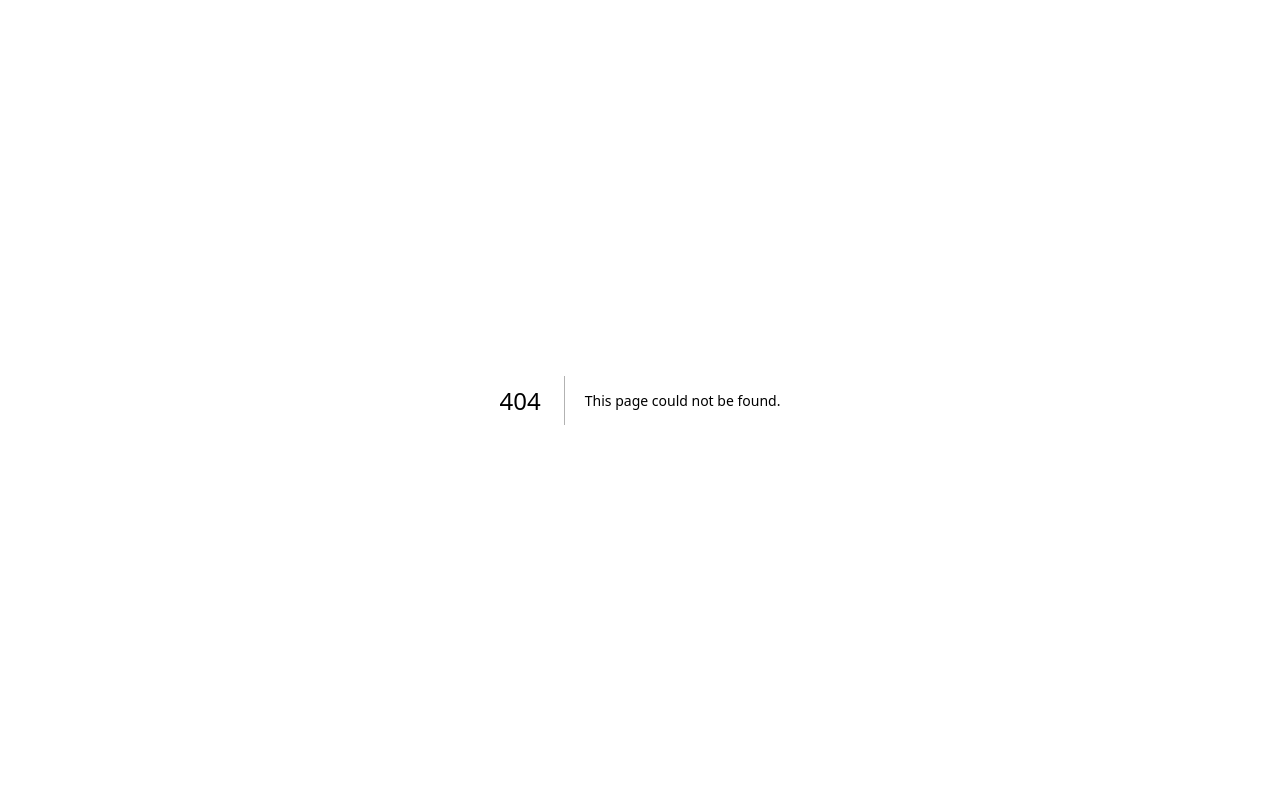
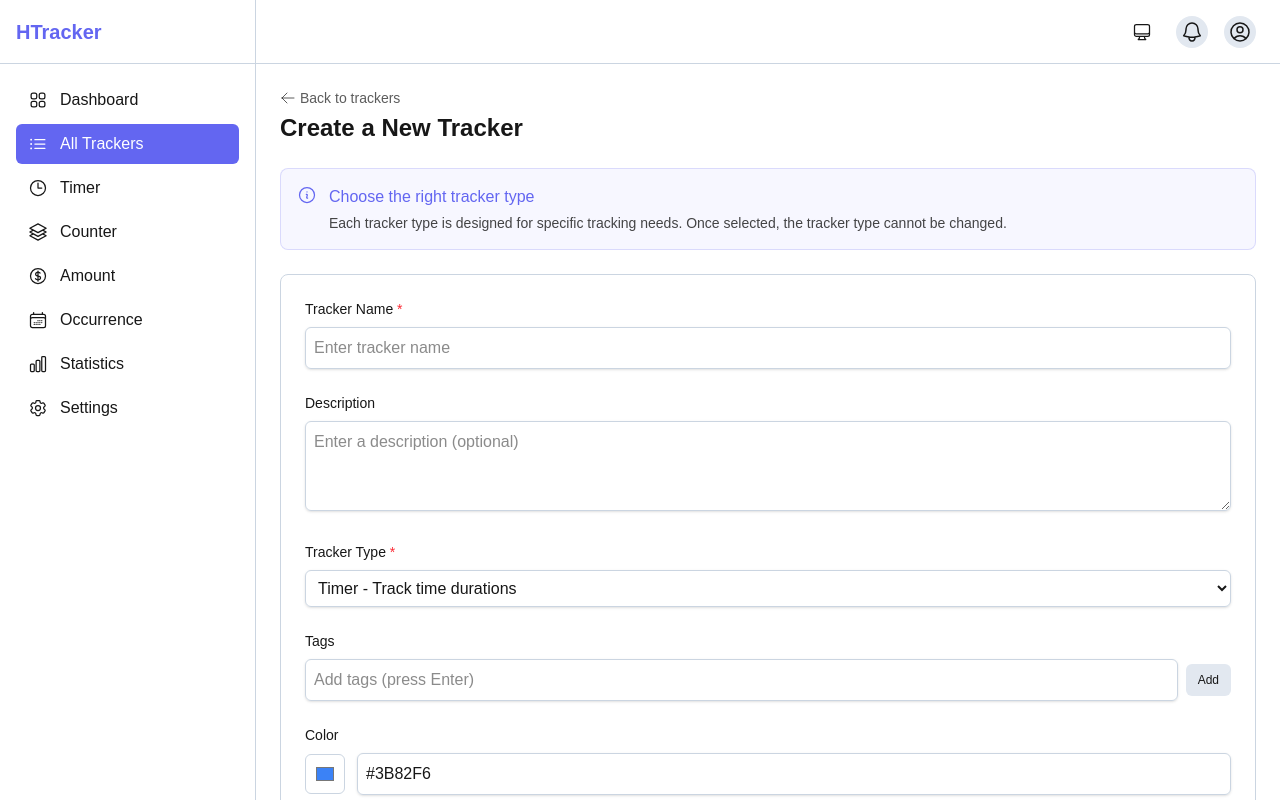
Before and after one commit to hareeshbabu82ns/htasker, a Next.js app: page /trackers/new in a window 1280 px wide. Before the commit this address had no page. Built offline with nearby package versions, Linux system fonts and the light colour scheme.

Commit message:
refactored app layout

```diff
--- a/app/dashboard/page.tsx
+++ b/app/(secured)/dashboard/page.tsx
@@ -50,10 +50,10 @@ export default async function DashboardPage() {
           Track your time, count anything, monitor expenses, or record occurrences - all in one place.
         </p>
         <div className="flex flex-wrap gap-4">
-          <Link href="/dashboard/trackers/new" passHref>
+          <Link href="/trackers/new" passHref>
             <Button>Create New Tracker</Button>
           </Link>
-          <Link href="/dashboard/trackers" passHref>
+          <Link href="/trackers" passHref>
             <Button variant="outline">View All Trackers</Button>
           </Link>
         </div>
@@ -66,25 +66,25 @@ export default async function DashboardPage() {
           <QuickActionCard
             title="Timer"
             description="Track duration of activities"
-            href="/dashboard/timer"
+            href="/timer"
             icon={<TimerIcon />}
           />
           <QuickActionCard
             title="Counter"
             description="Track occurrences and quantities"
-            href="/dashboard/counter"
+            href="/counter"
             icon={<CounterIcon />}
           />
           <QuickActionCard
             title="Amount"
             description="Track monetary values and expenses"
-            href="/dashboard/amount"
+            href="/amount"
             icon={<AmountIcon />}
           />
           <QuickActionCard
             title="Occurrence"
             description="Track date-based events"
-            href="/dashboard/occurrence"
+            href="/occurrence"
             icon={<OccurrenceIcon />}
           />
         </div>
@@ -94,7 +94,7 @@ export default async function DashboardPage() {
       <section className="space-y-4">
         <div className="flex justify-between items-center">
           <h2 className="text-xl font-semibold">Recent Trackers</h2>
-          <Link href="/dashboard/trackers" className="text-primary hover:underline text-sm">
+          <Link href="/trackers" className="text-primary hover:underline text-sm">
             View All
           </Link>
         </div>
@@ -107,7 +107,7 @@ export default async function DashboardPage() {
           ) : (
             <div className="bg-background border border-border rounded-lg p-6 text-center">
               <p className="text-foreground/70">No recent trackers found</p>
-              <Link href="/dashboard/trackers/new" passHref className="mt-2 inline-block">
+              <Link href="/trackers/new" passHref className="mt-2 inline-block">
                 <Button variant="outline" size="sm">Create Your First Tracker</Button>
               </Link>
             </div>
@@ -178,7 +178,7 @@ function TrackerCard( { tracker } ) {
           </div>
         </div>
         <div className="flex space-x-2">
-          <Link href={`/dashboard/trackers/${tracker.id}`} passHref>
+          <Link href={`/trackers/${tracker.id}`} passHref>
             <Button variant="ghost" size="sm">View</Button>
           </Link>
         </div>
--- a/app/dashboard/layout.tsx
+++ b/app/(secured)/layout.tsx
@@ -5,11 +5,11 @@ import Link from "next/link";
 import { usePathname } from "next/navigation";
 import { ThemeToggle } from "@/components/ui/theme/ThemeToggle";
 
-interface DashboardLayoutProps {
+interface AppLayoutProps {
   children: ReactNode;
 }
 
-export default function DashboardLayout( { children }: DashboardLayoutProps ) {
+export default function AppLayout( { children }: AppLayoutProps ) {
   const [ sidebarOpen, setSidebarOpen ] = useState( false );
   const pathname = usePathname();
 
@@ -69,46 +69,46 @@ export default function DashboardLayout( { children }: DashboardLayoutProps ) {
             isActive={isActive( "/dashboard" )}
           />
           <NavItem
-            href="/dashboard/trackers"
+            href="/trackers"
             icon={<TrackersIcon />}
             label="All Trackers"
-            isActive={isActive( "/dashboard/trackers" )}
+            isActive={isActive( "/trackers" )}
           />
           <NavItem
-            href="/dashboard/timer"
+            href="/timer"
             icon={<TimerIcon />}
             label="Timer"
-            isActive={isActive( "/dashboard/timer" )}
+            isActive={isActive( "/timer" )}
           />
           <NavItem
-            href="/dashboard/counter"
+            href="/counter"
             icon={<CounterIcon />}
             label="Counter"
-            isActive={isActive( "/dashboard/counter" )}
+            isActive={isActive( "/counter" )}
           />
           <NavItem
-            href="/dashboard/amount"
+            href="/amount"
             icon={<AmountIcon />}
             label="Amount"
-            isActive={isActive( "/dashboard/amount" )}
+            isActive={isActive( "/amount" )}
           />
           <NavItem
-            href="/dashboard/occurrence"
+            href="/occurrence"
             icon={<OccurrenceIcon />}
             label="Occurrence"
-            isActive={isActive( "/dashboard/occurrence" )}
+            isActive={isActive( "/occurrence" )}
           />
           <NavItem
-            href="/dashboard/stats"
+            href="/stats"
             icon={<StatsIcon />}
             label="Statistics"
-            isActive={isActive( "/dashboard/stats" )}
+            isActive={isActive( "/stats" )}
           />
           <NavItem
-            href="/dashboard/settings"
+            href="/settings"
             icon={<SettingsIcon />}
             label="Settings"
-            isActive={isActive( "/dashboard/settings" )}
+            isActive={isActive( "/settings" )}
           />
         </nav>
       </aside>
@@ -141,7 +141,7 @@ export default function DashboardLayout( { children }: DashboardLayoutProps ) {
 
           {/* Page title - can be dynamic based on route */}
           <h1 className="text-xl font-semibold text-foreground hidden md:block">
-            Dashboard
+
           </h1>
 
           {/* Header actions */}
--- a/app/dashboard/trackers/[id]/edit/page.tsx
+++ b/app/(secured)/trackers/[id]/edit/page.tsx
@@ -34,7 +34,7 @@ export default async function EditTrackerPage( {
       {/* Header */}
       <div>
         <Link
-          href={`/dashboard/trackers/${params.id}`}
+          href={`/trackers/${params.id}`}
           className="text-sm text-foreground/70 hover:text-foreground flex items-center gap-1"
         >
           <svg
--- a/app/dashboard/trackers/[id]/page.tsx
+++ b/app/(secured)/trackers/[id]/page.tsx
@@ -27,7 +27,7 @@ export default async function TrackerDetailPage( {
       <div className="flex flex-col sm:flex-row sm:justify-between sm:items-center gap-4">
         <div>
           <Link
-            href="/dashboard/trackers"
+            href="/trackers"
             className="text-sm text-foreground/70 hover:text-foreground flex items-center gap-1"
           >
             <svg
@@ -50,7 +50,7 @@ export default async function TrackerDetailPage( {
         </div>
 
         <div className="flex gap-2">
-          <Link href={`/dashboard/trackers/${params.id}/edit`} passHref>
+          <Link href={`/trackers/${params.id}/edit`} passHref>
             <Button variant="outline">Edit</Button>
           </Link>
           <DeleteTrackerButton trackerId={params.id} />
--- a/app/dashboard/trackers/new/page.tsx
+++ b/app/(secured)/trackers/new/page.tsx
@@ -7,7 +7,7 @@ export default function NewTrackerPage() {
       {/* Header */}
       <div>
         <Link
-          href="/dashboard/trackers"
+          href="/trackers"
           className="text-sm text-foreground/70 hover:text-foreground flex items-center gap-1"
         >
           <svg
--- a/app/dashboard/trackers/page.tsx
+++ b/app/(secured)/trackers/page.tsx
@@ -76,14 +76,14 @@ export default async function TrackersPage( {
   const getPaginationUrl = ( pageNumber: number ) => {
     const params = new URLSearchParams( baseParams );
     params.set( "page", pageNumber.toString() );
-    return `/dashboard/trackers?${params.toString()}`;
+    return `/trackers?${params.toString()}`;
   };
 
   return (
     <div className="space-y-6">
       <div className="flex flex-col sm:flex-row sm:justify-between sm:items-center gap-4">
         <h1 className="text-2xl font-semibold">All Trackers</h1>
-        <Link href="/dashboard/trackers/new" passHref>
+        <Link href="/trackers/new" passHref>
           <Button>Create New Tracker</Button>
         </Link>
       </div>
@@ -130,7 +130,7 @@ export default async function TrackersPage( {
         ) : (
           <div className="bg-background border border-border rounded-lg p-6 text-center">
             <p className="text-foreground/70">No trackers found</p>
-            <Link href="/dashboard/trackers/new" className="mt-2 inline-block">
+            <Link href="/trackers/new" className="mt-2 inline-block">
               <Button variant="outline" size="sm">
                 Create Your First Tracker
               </Button>
@@ -348,12 +348,12 @@ function TrackerListItem( { tracker }: { tracker: any } ) {
         </div>
 
         <div className="flex items-center justify-end gap-2">
-          <Link href={`/dashboard/trackers/${tracker.id}`} passHref>
+          <Link href={`/trackers/${tracker.id}`} passHref>
             <Button variant="outline" size="sm">
               View
             </Button>
           </Link>
-          <Link href={`/dashboard/trackers/${tracker.id}/edit`} passHref>
+          <Link href={`/trackers/${tracker.id}/edit`} passHref>
             <Button variant="ghost" size="sm">
               Edit
             </Button>
--- a/app/actions/entries.ts
+++ b/app/actions/entries.ts
@@ -48,7 +48,7 @@ export async function createEntry(
     });
 
     revalidatePath("/dashboard");
-    revalidatePath(`/dashboard/trackers/${data.trackerId}`);
+    revalidatePath(`/trackers/${data.trackerId}`);
 
     return { success: true, data: { id: entry.id } };
   } catch (error) {
@@ -108,7 +108,7 @@ export async function updateEntry(
 
     // If trackerId is available, refresh that tracker's page
     if (data.trackerId) {
-      revalidatePath(`/dashboard/trackers/${data.trackerId}`);
+      revalidatePath(`/trackers/${data.trackerId}`);
     }
 
     revalidatePath("/dashboard");
@@ -152,7 +152,7 @@ export async function deleteEntry(
       where: { id },
     });
 
-    revalidatePath(`/dashboard/trackers/${entry.trackerId}`);
+    revalidatePath(`/trackers/${entry.trackerId}`);
     revalidatePath("/dashboard");
 
     return { success: true, data: { id } };
@@ -210,7 +210,7 @@ export async function startTimerEntry(
       },
     });
 
-    revalidatePath(`/dashboard/trackers/${trackerId}`);
+    revalidatePath(`/trackers/${trackerId}`);
     revalidatePath("/dashboard");
 
     return { success: true, data: { id: entry.id } };
@@ -266,7 +266,7 @@ export async function stopTimerEntry(
       (endTime.getTime() - currentEntry.startTime.getTime()) / 1000
     );
 
-    revalidatePath(`/dashboard/trackers/${currentEntry.trackerId}`);
+    revalidatePath(`/trackers/${currentEntry.trackerId}`);
     revalidatePath("/dashboard");
 
     return {
@@ -307,7 +307,7 @@ export async function addCounterEntry(
       data: { updatedAt: new Date() },
     });
 
-    revalidatePath(`/dashboard/trackers/${trackerId}`);
+    revalidatePath(`/trackers/${trackerId}`);
     revalidatePath("/dashboard");
 
     return { success: true, data: { id: entry.id } };
--- a/app/actions/trackers.ts
+++ b/app/actions/trackers.ts
@@ -58,7 +58,7 @@ export async function createTracker(
     });
 
     revalidatePath("/dashboard");
-    revalidatePath("/dashboard/trackers");
+    revalidatePath("/trackers");
 
     return { success: true, data: { id: tracker.id } };
   } catch (error) {
@@ -126,8 +126,8 @@ export async function updateTracker(
     });
 
     revalidatePath("/dashboard");
-    revalidatePath("/dashboard/trackers");
-    revalidatePath(`/dashboard/trackers/${id}`);
+    revalidatePath("/trackers");
+    revalidatePath(`/trackers/${id}`);
 
     return { success: true, data: { id: tracker.id } };
   } catch (error) {
@@ -161,7 +161,7 @@ export async function deleteTracker(
     });
 
     revalidatePath("/dashboard");
-    revalidatePath("/dashboard/trackers");
+    revalidatePath("/trackers");
 
     return { success: true, data: { id } };
   } catch (error) {
--- a/components/features/trackers/DeleteTrackerButton.tsx
+++ b/components/features/trackers/DeleteTrackerButton.tsx
@@ -27,7 +27,7 @@ export default function DeleteTrackerButton( { trackerId }: DeleteTrackerButtonP
 
       if ( response.success ) {
         // Redirect to trackers list page after successful deletion
-        router.push( "/dashboard/trackers" );
+        router.push( "/trackers" );
         router.refresh();
       } else {
         // If there was an error, hide the confirmation dialog and reset state
--- a/components/features/trackers/TrackerFilters.tsx
+++ b/components/features/trackers/TrackerFilters.tsx
@@ -77,7 +77,7 @@ export default function TrackerFilters( {
       }
 
       // Update the URL with the new search parameters
-      router.push( `/dashboard/trackers?${params.toString()}` );
+      router.push( `/trackers?${params.toString()}` );
     } );
   };
 
@@ -91,7 +91,7 @@ export default function TrackerFilters( {
 
     // Update the URL to remove all search parameters
     startTransition( () => {
-      router.push( "/dashboard/trackers" );
+      router.push( "/trackers" );
     } );
   };
 
--- a/components/features/trackers/TrackerForm.tsx
+++ b/components/features/trackers/TrackerForm.tsx
@@ -101,7 +101,7 @@ export default function TrackerForm( { initialData, trackerId, onSuccess }: Trac
           onSuccess();
         } else {
           // Navigate to the tracker details page and refresh to show updated data
-          router.push( `/dashboard/trackers/${isEditing ? trackerId : result.data.id}` );
+          router.push( `/trackers/${isEditing ? trackerId : result.data.id}` );
           router.refresh();
         }
       } else {
@@ -291,7 +291,7 @@ export default function TrackerForm( { initialData, trackerId, onSuccess }: Trac
         <Button
           type="button"
           variant="ghost"
-          onClick={() => router.push( isEditing ? `/dashboard/trackers/${trackerId}` : "/dashboard/trackers" )}
+          onClick={() => router.push( isEditing ? `/trackers/${trackerId}` : "/trackers" )}
           disabled={isSubmitting}
         >
           Cancel
```
